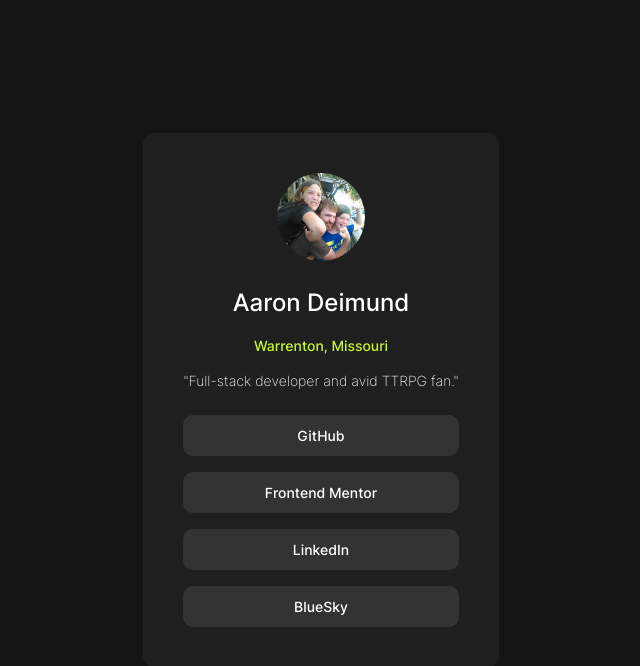
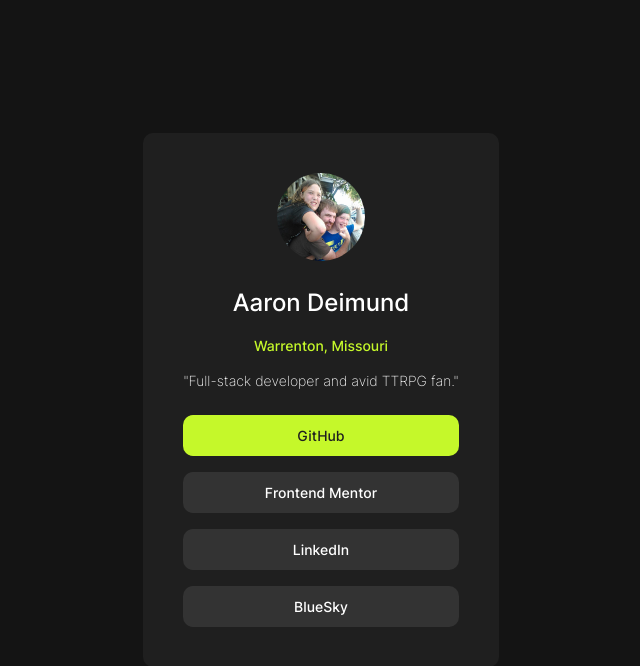
Before and after one commit to Aaron-Deimund/social-links-profile, a React (Vite) app: page / in a window 1280 px wide. In both pictures the pointer is over the link "GitHub". Shown: the top 666 px of the page, without its empty margins (319-959 px from the left). Built offline with nearby package versions, Linux system fonts and the light colour scheme.

Commit message:
adding hover color for links

```diff
--- a/src/components/reusable/LinkCustom.css
+++ b/src/components/reusable/LinkCustom.css
@@ -7,3 +7,8 @@
 	text-align: center;
 	text-decoration: none;
 }
+
+.custom-link:hover{
+	background-color: var(--green);
+	color: var(--gray-800);
+}
```
Also changed, not shown: src/components/reusable/LinkCustom.tsx (+7 -8 lines).
